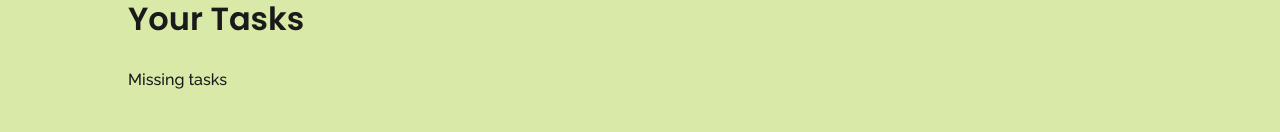
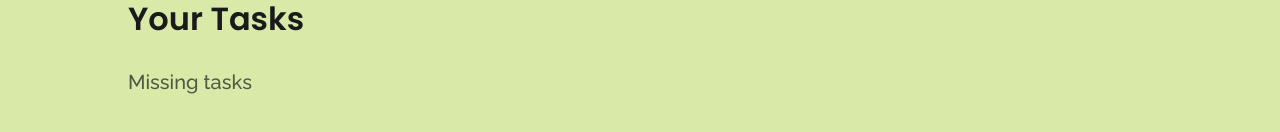
Before and after one commit to 1xtend/React-Todo, a React (Vite) app: page / in a window 1280 px wide. Shown: the part 390-522 px from the top of the page. Built offline with nearby package versions, Linux system fonts and the light colour scheme.

Commit message:
small fixes

```diff
--- a/src/components/TaskItem/TaskItem.module.css
+++ b/src/components/TaskItem/TaskItem.module.css
@@ -77,6 +77,10 @@
 
 @media (max-width: 479.98px) {
   .item {
-    padding: var(--spacing-10);
+    padding: var(--spacing-16);
+  }
+
+  .top:not(:last-child) {
+    margin-bottom: var(--spacing-16);
   }
 }
--- a/src/components/TaskList/TaskList.jsx
+++ b/src/components/TaskList/TaskList.jsx
@@ -17,7 +17,7 @@ function TaskList({ tasks, onRemove, onCheck }) {
           />
         ))
       ) : (
-        <p>Missing tasks</p>
+        <p className={styles.alert}>Missing tasks</p>
       )}
     </div>
   );
--- a/src/components/TaskList/TaskList.module.css
+++ b/src/components/TaskList/TaskList.module.css
@@ -2,6 +2,11 @@
   display: grid;
   grid-template-columns: repeat(2, minmax(300px, 500px));
   gap: var(--spacing-20);
+}
+
+.alert {
+  font-size: var(--fz-1);
+  color: rgba(var(--color-primary), 0.7);
 }
 
 @media (max-width: 767.98px) {
--- a/src/index.css
+++ b/src/index.css
@@ -16,6 +16,7 @@
   --fz-4: 2.5rem; /* 40px */
 
   --spacing-10: 0.625rem;
+  --spacing-16: 1rem;
   --spacing-20: 2rem;
   --spacing-40: 2.5rem;
 
```
